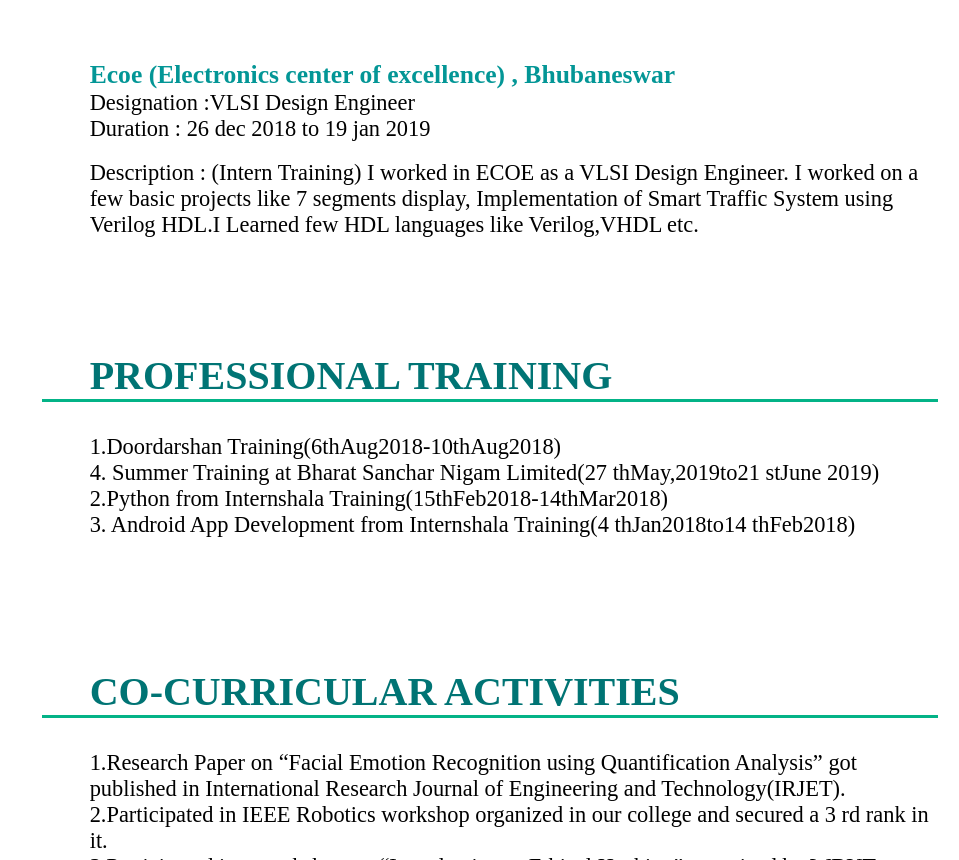
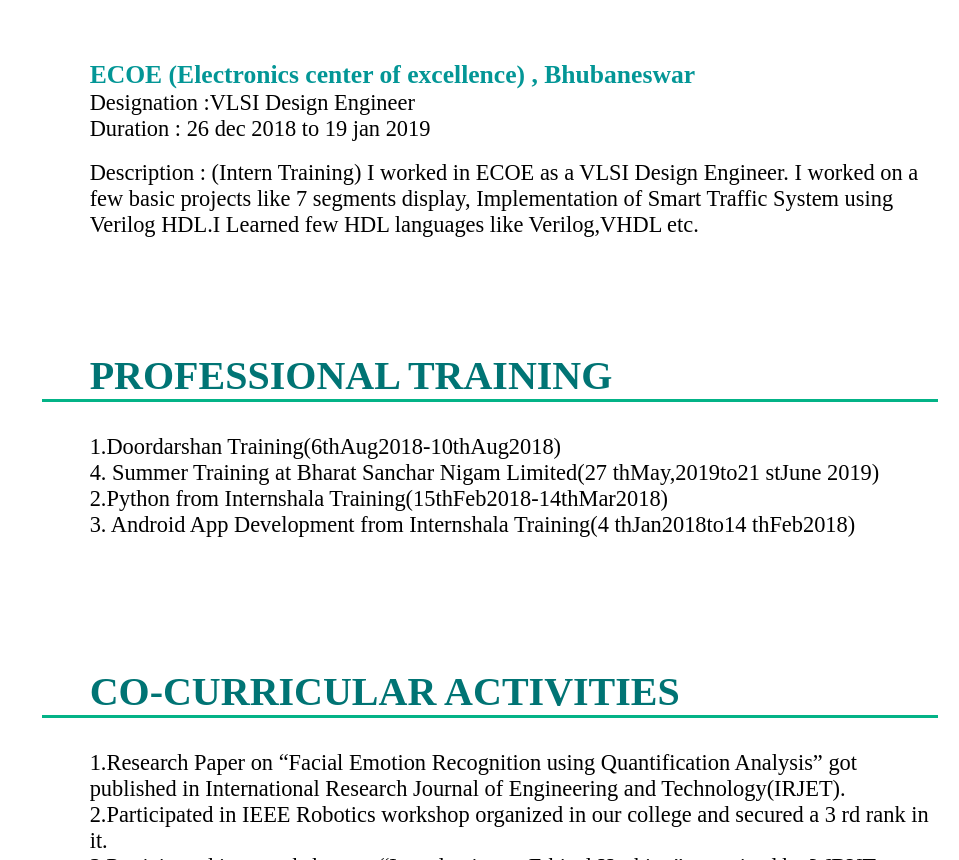
Before and after one commit to satishkr314/ankurResume3, a plain HTML site: page index.html in a window 1280 px wide. Shown: the part 1828-2688 px from the top of the page, without its empty margins (321-1280 px from the left). Drawn offline with Linux system fonts and the light colour scheme.

Commit message:
Update index.html

```diff
--- a/index.html
+++ b/index.html
@@ -206,7 +206,7 @@
             </div>
 
             <div class="education-div">
-                <div class="degree">Ecoe (Electronics center of excellence) , Bhubaneswar</div>
+                <div class="degree">ECOE (Electronics center of excellence) , Bhubaneswar</div>
                 <div class="college">Designation :VLSI Design Engineer</div>
                 <div class="college">Duration : 26 dec 2018 to 19 jan 2019</div>
 
```
